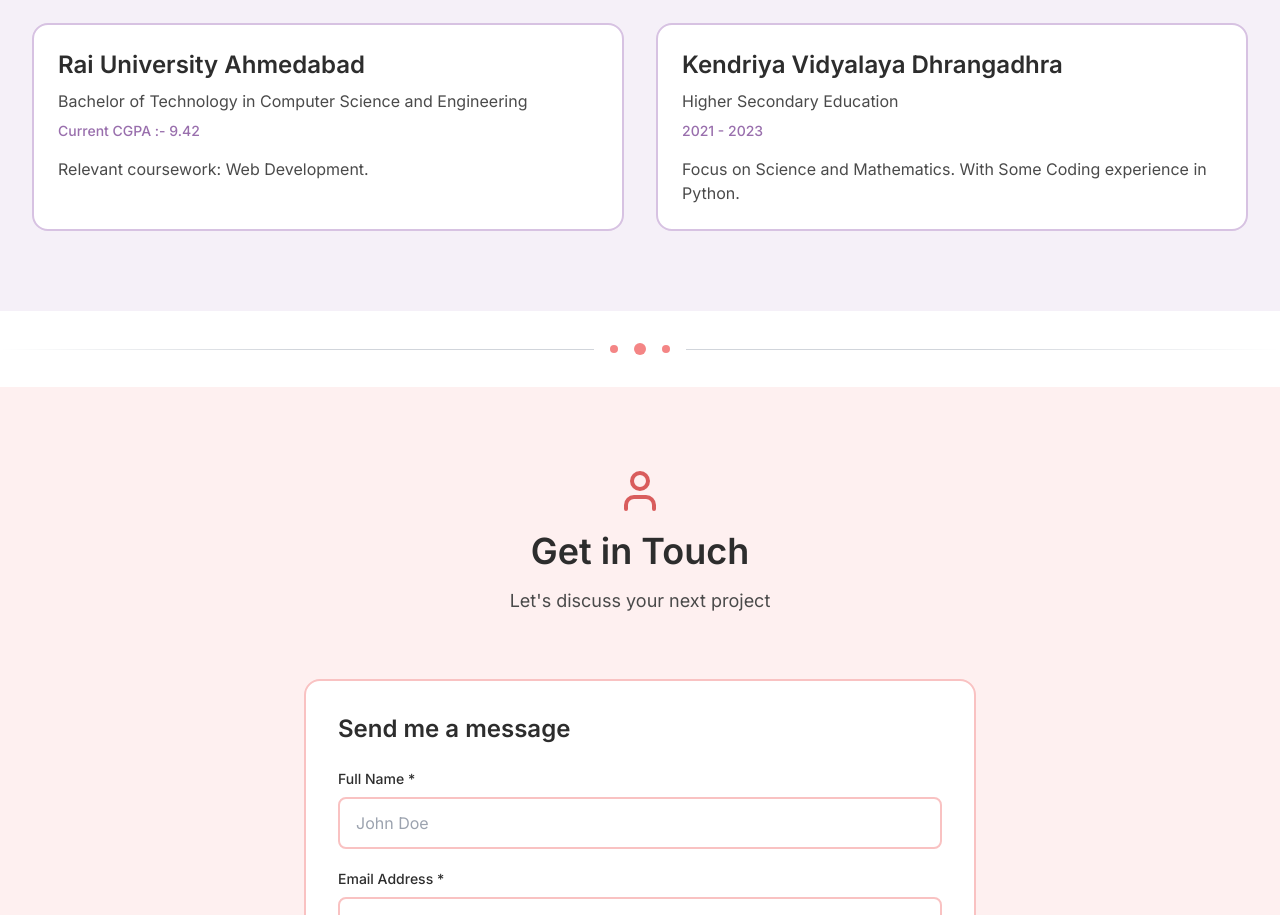
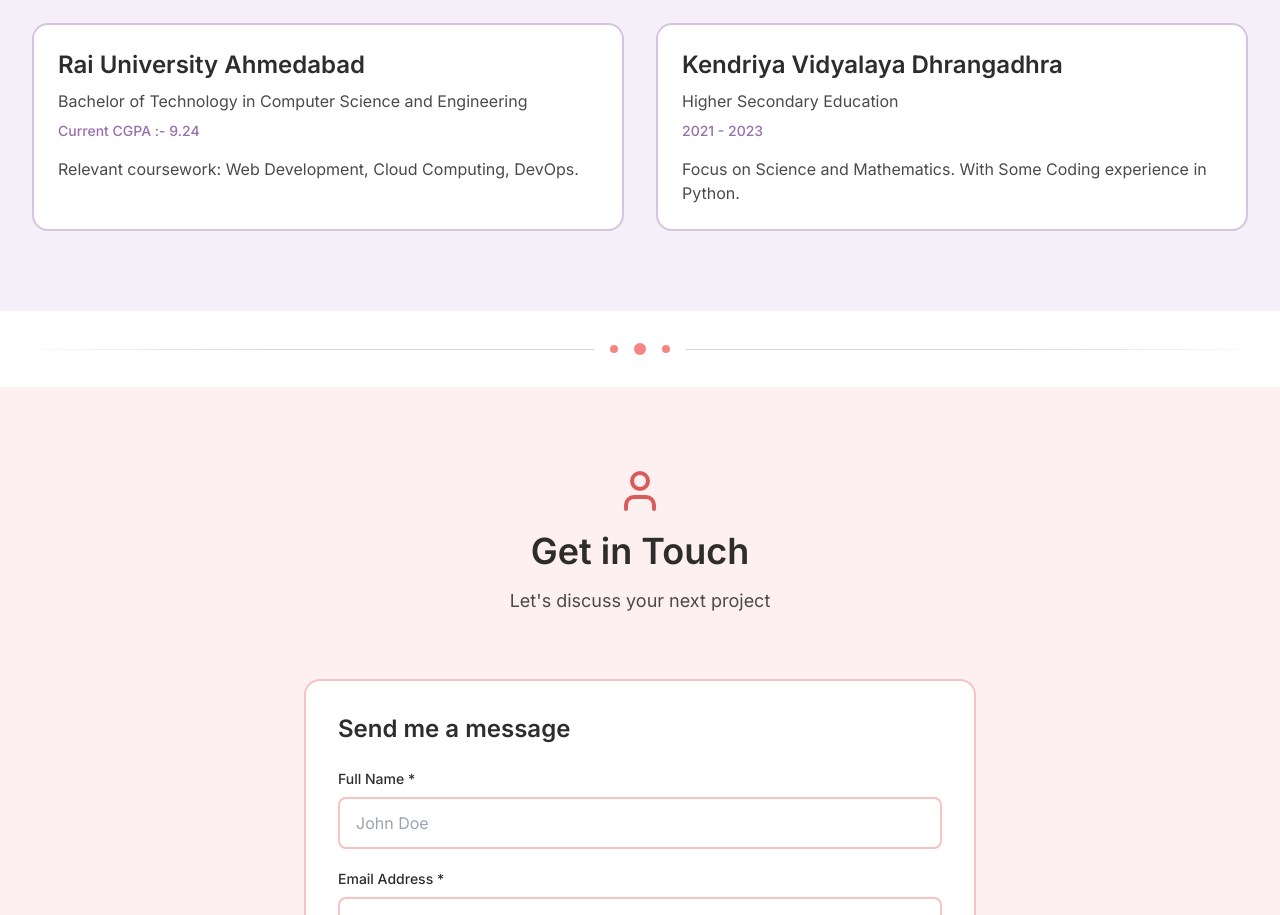
Before and after one commit to PARTH-JADAV20/my-portfolio-website, a React (Vite) app: page / in a window 1280 px wide. Shown: the part 4720-5635 px from the top of the page. Built offline with nearby package versions, Linux system fonts and the light colour scheme; no server answers.

Commit message:
fix: update education details for accuracy in portfolio

```diff
--- a/src/Components/Education.jsx
+++ b/src/Components/Education.jsx
@@ -7,8 +7,8 @@
       {
         institution: "Rai University Ahmedabad",
         degree: "Bachelor of Technology in Computer Science and Engineering",
-        year: "Current CGPA :- 9.42",
-        description: "Relevant coursework: Web Development.",
+        year: "Current CGPA :- 9.24",
+        description: "Relevant coursework: Web Development, Cloud Computing, DevOps.",
       },
       {
         institution: "Kendriya Vidyalaya Dhrangadhra",
```
